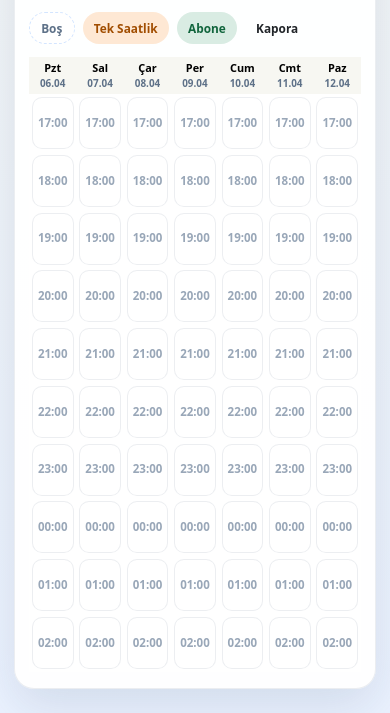
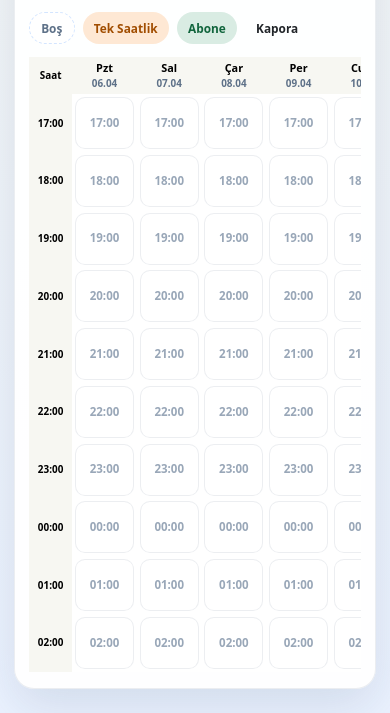
Before and after one commit to ysfkcbs/SahaTakvim, a Flask app: page /calendar/weekly in a window 390 px wide. Shown: the part 509-1222 px from the top of the page. Run offline with Flask 3, Linux system fonts and the light colour scheme; the visitor is signed in with stand-in values (Sample User, id 1); data that the repository does not hold is empty.

Commit message:
Restore day and hour headers in weekly calendar

```diff
--- a/app/static/css/style.css
+++ b/app/static/css/style.css
@@ -1049,23 +1049,48 @@ body.is-standalone .app-navbar {
 }
 
 .mobile-weekly-grid-shell {
-  overflow-x: hidden;
+  overflow-x: auto;
   padding-bottom: 0.15rem;
 }
 
 .mobile-weekly-grid-table {
   width: 100%;
-  min-width: 0;
+  min-width: 34rem;
   table-layout: fixed;
 }
 
 .mobile-weekly-grid-table th,
 .mobile-weekly-grid-table td {
-  width: calc(100% / 7);
   padding: 0.18rem;
   text-align: center;
   vertical-align: middle;
   border: 0;
+}
+
+.mobile-weekly-grid-table td {
+  width: calc((100% - 3.25rem) / 7);
+}
+
+.mobile-weekly-corner,
+.mobile-week-hour {
+  width: 3.25rem;
+  min-width: 3.25rem;
+  padding: 0.18rem;
+  color: var(--app-text-soft);
+  font-size: 0.7rem;
+  font-weight: 700;
+}
+
+.mobile-weekly-grid-table th:first-child,
+.mobile-weekly-grid-table td:first-child {
+  position: sticky;
+  left: 0;
+  z-index: 1;
+  background: rgba(247, 247, 242, 0.98);
+}
+
+.mobile-weekly-grid-table thead th:first-child {
+  z-index: 3;
 }
 
 .mobile-weekly-grid-table thead th {
@@ -1178,6 +1203,18 @@ body.is-standalone .app-navbar {
   text-align: center;
   font-size: 0.82rem;
   color: var(--app-text-soft);
+}
+
+.desktop-week-hour-head,
+.desktop-week-hour {
+  width: 4.75rem;
+  min-width: 4.75rem;
+  padding-right: 0.25rem !important;
+  text-align: right !important;
+  color: var(--app-text-soft) !important;
+  font-size: 0.76rem !important;
+  font-weight: 700 !important;
+  background: transparent !important;
 }
 
 .desktop-slot-cell {
@@ -1806,7 +1843,7 @@ body.is-standalone .app-navbar {
   }
 
   .mobile-weekly-grid-table {
-    width: 100%;
+    min-width: 31rem;
   }
 
   .mobile-week-slot {
@@ -1831,4 +1868,11 @@ body.is-standalone .app-navbar {
   .mobile-weekday-date {
     font-size: 0.62rem;
   }
-}
+
+  .mobile-weekly-corner,
+  .mobile-week-hour {
+    width: 2.7rem;
+    min-width: 2.7rem;
+    font-size: 0.62rem;
+  }
+}
--- a/app/templates/calendar/weekly.html
+++ b/app/templates/calendar/weekly.html
@@ -55,6 +55,7 @@
       <table class="table align-middle mobile-weekly-grid-table mb-0">
         <thead>
           <tr>
+            <th class="mobile-weekly-corner">Saat</th>
             {% for d in days %}
             <th>
               <span class="mobile-weekday-label">{{ weekday_names_tr[d.weekday()] }}</span>
@@ -66,6 +67,7 @@
         <tbody>
         {% for h in hours %}
           <tr>
+            <th class="mobile-week-hour">{{ hour_label(h) }}</th>
             {% for d in days %}
               {% set r = slot_map.get((d, h)) %}
               <td>
@@ -107,10 +109,11 @@
 
 <div class="table-responsive calendar-wrap d-none d-lg-block">
   <table class="table align-middle calendar-table desktop-weekly-grid-table">
-    <thead><tr>{% for d in days %}<th>{{ weekday_names_tr[d.weekday()] }} {{ d.strftime('%d.%m') }}</th>{% endfor %}</tr></thead>
+    <thead><tr><th class="desktop-week-hour-head">Saat</th>{% for d in days %}<th>{{ weekday_names_tr[d.weekday()] }} {{ d.strftime('%d.%m') }}</th>{% endfor %}</tr></thead>
     <tbody>
     {% for h in hours %}
       <tr>
+        <th class="desktop-week-hour">{{ hour_label(h) }}</th>
         {% for d in days %}
           {% set r = slot_map.get((d, h)) %}
           <td class="slot-cell desktop-slot-cell" data-bs-toggle="modal" data-bs-target="#reservationModal" data-date="{{ d }}" data-hour="{{ h }}" data-field="{{ selected_field }}">
```
